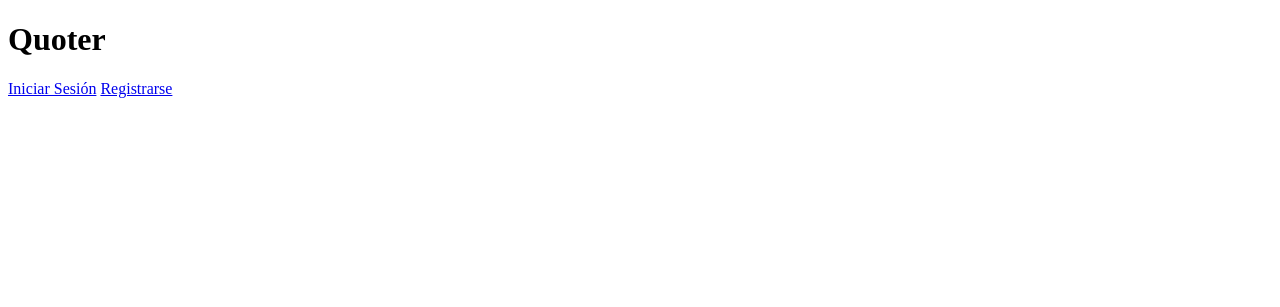
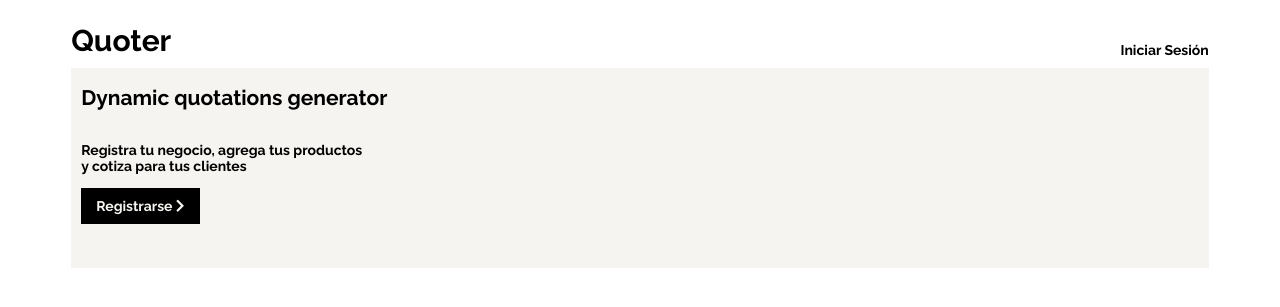
Before and after one commit to JhovanyBadillo/Quoter, a Flask app: page / in a window 1280 px wide. Shown: the top 307 px of the page. Run offline with Flask 2, Linux system fonts and the light colour scheme; some libraries are stand-ins or nearby versions.

Commit message:
Se agregó css básico para estilizar landing page y páginas de autenticación y registro

```diff
--- /dev/null
+++ b/app/static/css/landing.css
@@ -0,0 +1,74 @@
+body {
+    background: white;
+    font-size: 14px;
+    font-family: 'Raleway', sans-serif;
+}
+
+a {
+    color: black;
+    text-decoration: none;
+}
+
+ul {
+    list-style: none;
+}
+
+.container {
+    width: 90%;
+    margin: auto;
+}
+
+.land-nav {
+    display: flex;
+    justify-content: space-between;
+    align-items: flex-end;
+    height: 40px;
+    padding: 10px 0;
+}
+
+.land-nav .logo {
+    font-size: 30px;
+}
+
+.land-nav .logo:hover {
+    opacity: 0.8;
+}
+
+.land-nav .auth {
+    font-size: 14px;
+}
+
+.land-nav .auth:hover {
+    border-bottom: 2px solid #f5f4f0;
+}
+
+.showcase {
+    height: 200px;
+    display: flex;
+    flex-direction: column;
+    padding-left: 10px;
+    align-items: flex-start;
+    background: #f5f4f0;
+}
+
+.showcase p {
+    display: inline-block;
+    text-align: left;
+}
+
+.btn {
+    cursor: pointer;
+    display: inline-block;
+    border: 0;
+    padding: 10px 15px;
+    background: black;
+    color: #f5f4f0;
+}
+
+.btn:hover {
+    opacity: 0.8;
+}
+
+.btn:hover i {
+    margin-left: 5px;
+}
--- a/app/templates/base.html
+++ b/app/templates/base.html
@@ -4,6 +4,9 @@
 <head>
     <meta charset="UTF-8">
     <meta name="viewport" content="width=device-width, initial-scale=1.0">
+    {% block styles %}
+    <link rel="stylesheet" href="{{ url_for('static', filename='css/style.css') }}">
+    {% endblock styles %}
     <title>{% block title %}Quoter{% endblock title %}</title>
     {% block icons %}
     <link rel="shortcut icon" href="{{ url_for('static', filename='favicon.ico') }}" type="image/x-icon">
@@ -12,6 +15,8 @@
 </head>
 
 <body>
+    <div class="container">
+
         {% block navbar %}
         <nav>
             <a href="{{ url_for('main.menu') }}">Quoter</a>
@@ -52,6 +57,7 @@
 
         {% endblock content %}
 
+    </div>
     {% block scripts %}
     {% endblock scripts %}
 </body>
--- a/app/templates/index.html
+++ b/app/templates/index.html
@@ -1,16 +1,23 @@
 {% extends "base.html" %}
 
+{% block styles %}
+<link rel="stylesheet" href="{{ url_for('static', filename='css/landing.css') }}">
+<link href="https://fonts.googleapis.com/css2?family=Raleway:wght@700&display=swap" rel="stylesheet">
+<link rel="stylesheet" href="https://cdnjs.cloudflare.com/ajax/libs/font-awesome/5.13.0/css/all.min.css" integrity="sha256-h20CPZ0QyXlBuAw7A+KluUYx/3pK+c7lYEpqLTlxjYQ=" crossorigin="anonymous" />
+{% endblock styles %}
+
 {% block navbar %}
+<!-- Navigation -->
+<nav class="land-nav">
+    <a href="{{ url_for('main.index') }}" class="logo">Quoter</a>
+    <a href="{{ url_for('auth.login') }}" class="auth">Iniciar Sesión</a>
+</nav>
 {% endblock navbar %}
 
 {% block page_content %}
-<header>
-    <h1>Quoter</h1>
+<header class="showcase">
+    <h2>Dynamic quotations generator</h2>
+    <p>Registra tu negocio, agrega tus productos <br> y cotiza para tus clientes</p>
+    <a href="{{ url_for('auth.signup') }}" class="btn">Registrarse <i class="fas fa-chevron-right"></i></a>
 </header>
-<section>
-    <div>
-        <a href="{{ url_for('auth.login') }}">Iniciar Sesión</a>
-        <a href="{{ url_for('auth.signup') }}">Registrarse</a>
-    </div>
-</section>
 {% endblock page_content %}
```
Also changed, not shown: app/static/css/auth.css (added, +74 -0 lines), app/static/css/style.css (added, +19 -0 lines), app/templates/auth/auth_base.html (added, +44 -0 lines), app/templates/auth/login.html (+9 -7 lines), app/templates/auth/signup.html (+11 -10 lines). Lines whose indentation alone changed are shown as unchanged.
